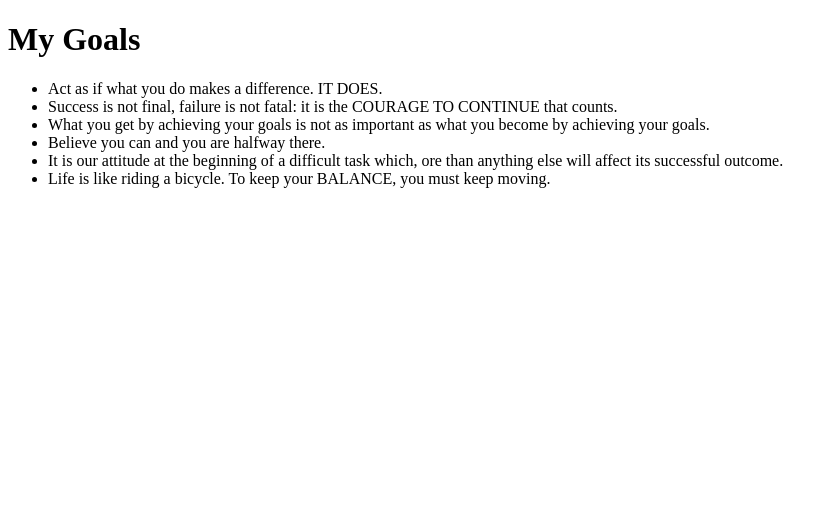
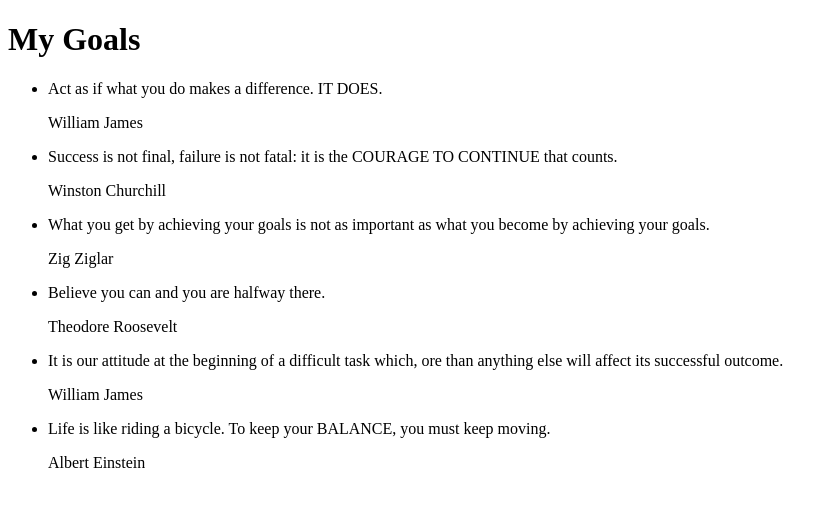
Before and after one commit to rose-okoth/Quotes, an Angular app: page / in a window 1280 px wide. Shown: the top 506 px of the page, without its empty margins (0-838 px from the left). Built offline with nearby package versions, Linux system fonts and the light colour scheme.

Commit message:
bind the goal detail component with the goal component

```diff
--- a/src/app/quote-detail/quote-detail.component.html
+++ b/src/app/quote-detail/quote-detail.component.html
@@ -1 +1,3 @@
-<p>quote-detail works!</p>
+<p>
+    {{quote.author}}
+</p>
--- a/src/app/quote-detail/quote-detail.component.ts
+++ b/src/app/quote-detail/quote-detail.component.ts
@@ -1,4 +1,5 @@
-import { Component, OnInit } from '@angular/core';
+import { Component, OnInit, Input } from '@angular/core';
+import { Quote } from '../quote';
 
 @Component({
   selector: 'app-quote-detail',
@@ -7,6 +8,7 @@ import { Component, OnInit } from '@angular/core';
 })
 export class QuoteDetailComponent implements OnInit {
 
+  @Input() quote!: Quote;
   constructor() { }
 
   ngOnInit(): void {
--- a/src/app/quote/quote.component.html
+++ b/src/app/quote/quote.component.html
@@ -3,6 +3,7 @@
     <ul>
         <li *ngFor='let quote of quotes'>
           {{ quote.quote }}
+          <app-quote-detail [quote]='quote'></app-quote-detail>
         </li>
     </ul>
   </div>
--- a/src/app/quote/quote.component.ts
+++ b/src/app/quote/quote.component.ts
@@ -10,11 +10,11 @@ export class QuoteComponent implements OnInit {
 
   quotes:Quote[] = [
     {author:'William James', quote:'Act as if what you do makes a difference. IT DOES.', username:''},
-    {author:'William James', quote:'Success is not final, failure is not fatal: it is the COURAGE TO CONTINUE that counts.', username:''},
-    {author:'William James', quote:'What you get by achieving your goals is not as important as what you become by achieving your goals.', username:''},
-    {author:'William James', quote:'Believe you can and you are halfway there.',username:''},
+    {author:'Winston Churchill', quote:'Success is not final, failure is not fatal: it is the COURAGE TO CONTINUE that counts.', username:''},
+    {author:'Zig Ziglar', quote:'What you get by achieving your goals is not as important as what you become by achieving your goals.', username:''},
+    {author:'Theodore Roosevelt', quote:'Believe you can and you are halfway there.',username:''},
     {author:'William James', quote:'It is our attitude at the beginning of a difficult task which, ore than anything else will affect its successful outcome.', username:''},
-    {author:'William James', quote:'Life is like riding a bicycle. To keep your BALANCE, you must keep moving.', username:''},
+    {author:'Albert Einstein', quote:'Life is like riding a bicycle. To keep your BALANCE, you must keep moving.', username:''},
   ];
 
   constructor() { }
```
